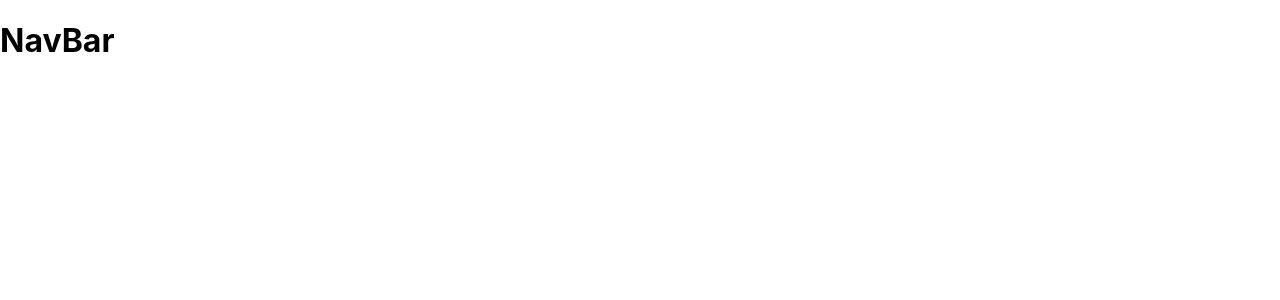
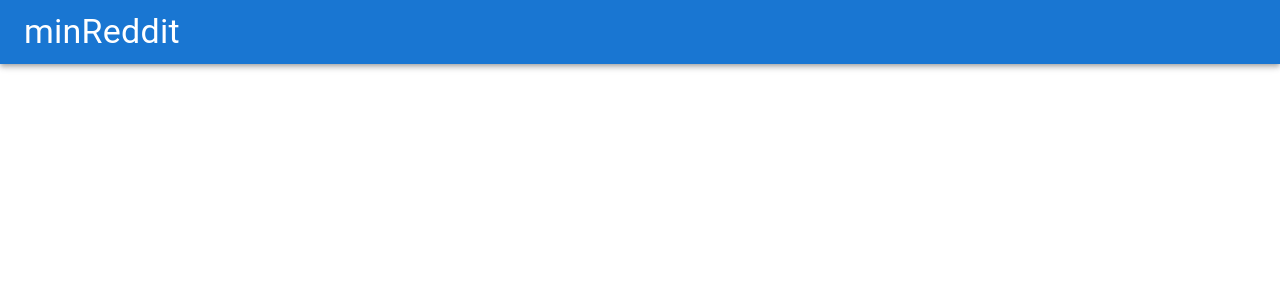
Before and after one commit to encinascarles/minReddit, a React (Create React App) app: page / in a window 1280 px wide. Shown: the top 300 px of the page. Built offline with nearby package versions, Linux system fonts and the light colour scheme.

Commit message:
Added MUI navBar

```diff
--- a/src/components/NavBar/NavBar.js
+++ b/src/components/NavBar/NavBar.js
@@ -1,10 +1,13 @@
+import { AppBar, Toolbar, Typography } from '@mui/material';
 import React from 'react';
 
 function NavBar(){
     return (
-        <div>
-        <h1>NavBar</h1>
-        </div>
+        <AppBar position="static">
+            <Toolbar>
+                <Typography variant="h4" component="a"> minReddit </Typography>
+            </Toolbar>
+        </AppBar>
     );
 }
 
```
